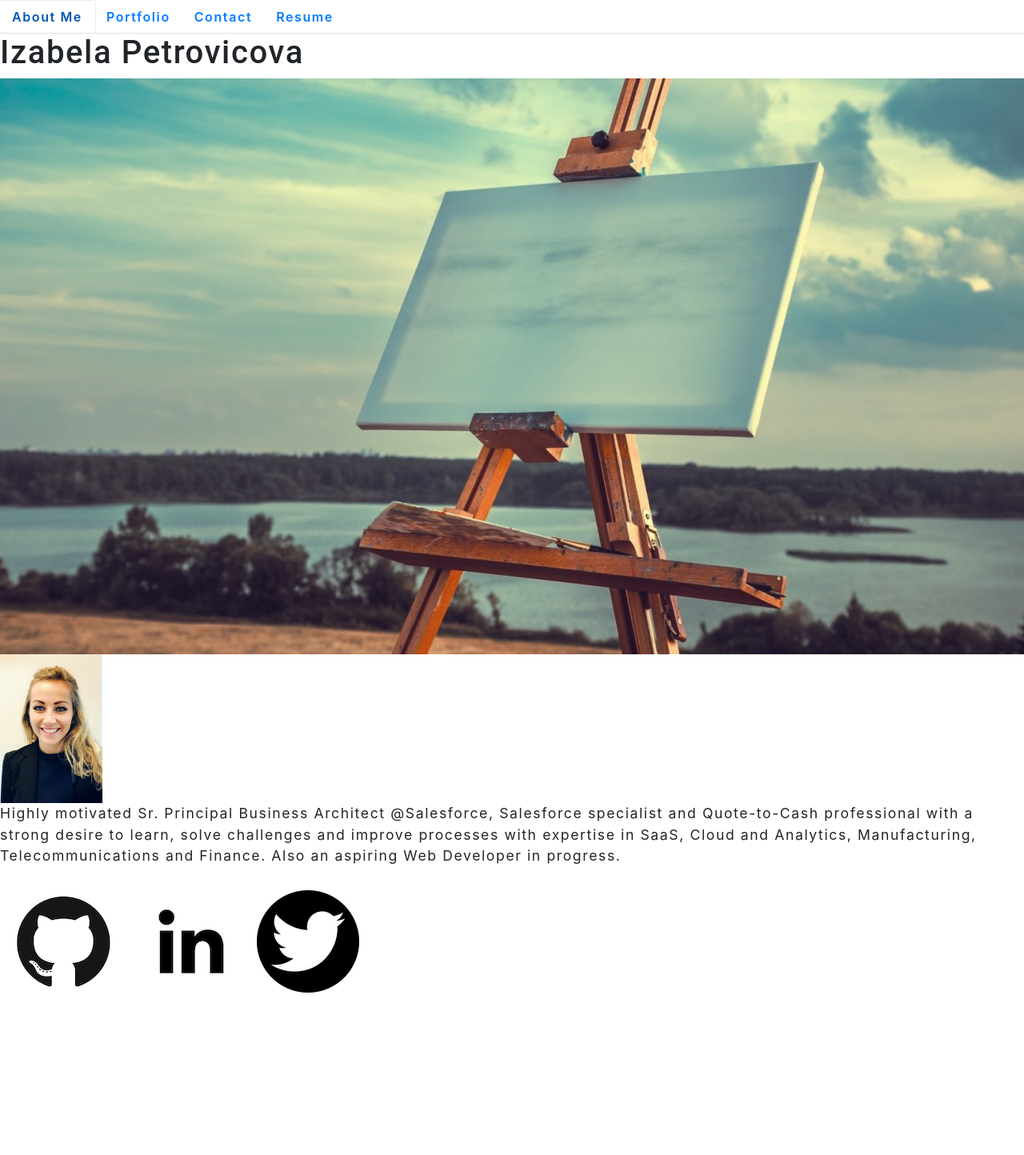
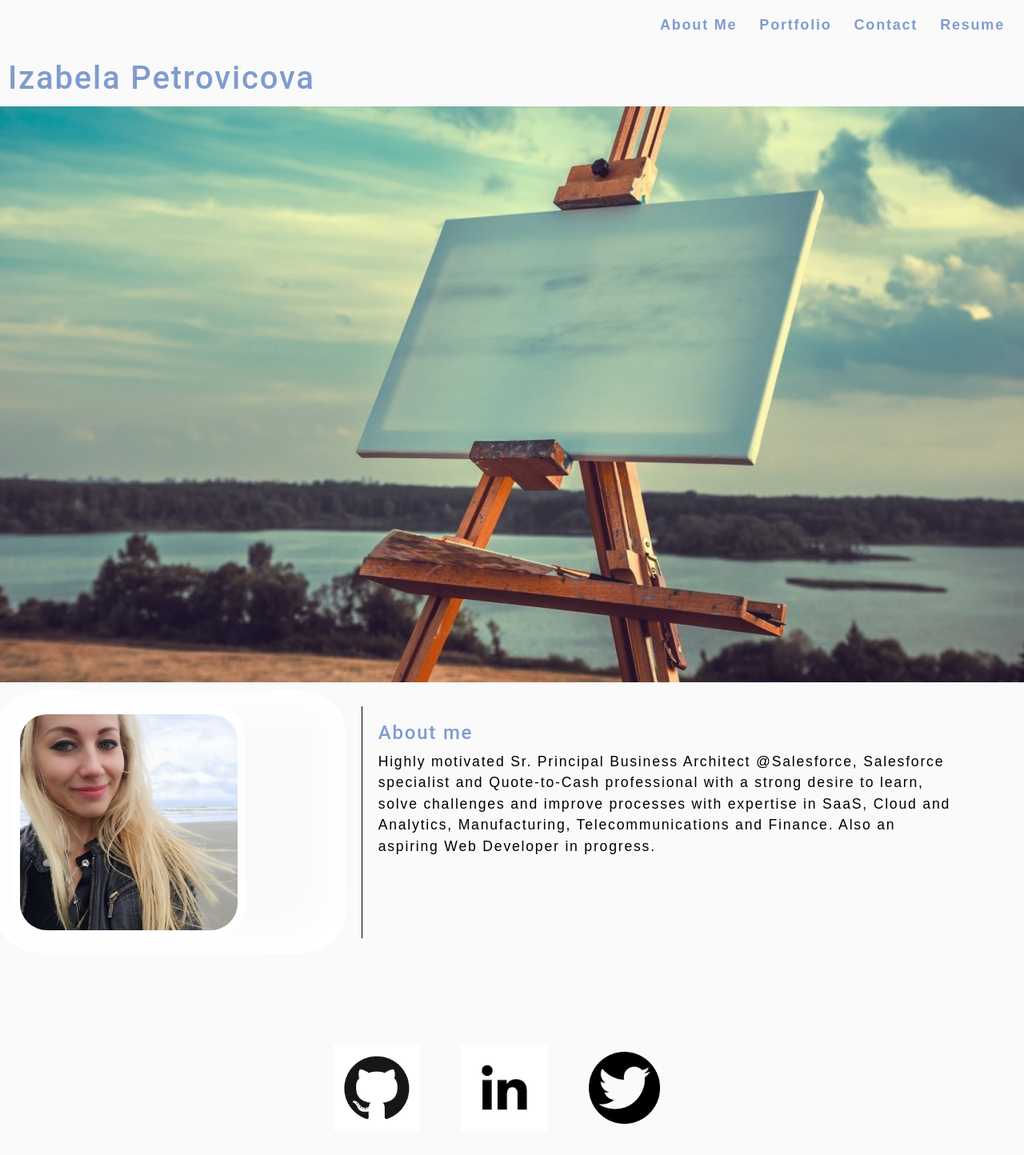
Before and after one commit to izabelacloud/React-Portfolio, a React (Create React App) app: page / in a window 1280 px wide. Shown: the top 1444 px of the page at 80% size. Before the commit the page ends 1255 px from the top, so only its background shows below. Built offline with nearby package versions, Linux system fonts and the light colour scheme.

Commit message:
updating the contact form

```diff
--- a/src/App.css
+++ b/src/App.css
@@ -1,39 +1,347 @@
+:root {
+  --primary: #809BCE;
+  --secondary: #95B8D1;
+  --tertiary: #B8E0D2;
+  --quaternary: #D6EADF;
+  --quinary: #EAC4D5;
+  --light: #fafafa;
+  --dark: #000000;
+  --darker: #111111;
 
-.App {
-  text-align: center;
+
 }
 
-.App-logo {
-  height: 40vmin;
-  pointer-events: none;
+* {
+  box-sizing: border-box;
 }
 
-@media (prefers-reduced-motion: no-preference) {
-  .App-logo {
-    animation: App-logo-spin infinite 20s linear;
-  }
+html,
+body {
+  min-height: 100%;
 }
 
-.App-header {
-  background-color: #282c34;
-  min-height: 100vh;
+body {
+  margin: 0;
+  padding: 0;
+  font-weight: 500;
+  line-height: 1.5;
+  font-size: 18px;
+  letter-spacing: .1em;
+  background: var(--light);
+  color: black;
+  font-family: sans-serif, 'Helvetica Neue';
+
+}
+
+h1,
+h2,
+h3,
+h4,
+h5,
+h6 {
+  font-family: 'Roboto', sans-serif;
+  font-weight: 500;
+  margin: 5px 10px;
+  line-height: 1.50;
+  color: var(--primary)
+}
+
+
+
+h2 {
+  font-size: 2rem;
+}
+
+h3 {
+  font-size: 1.75rem;
+}
+
+h4 {
+  font-size: 1.5rem;
+}
+
+h5 {
+  font-size: 1.25rem;
+}
+
+h6 {
+  font-size: 1rem;
+}
+
+p {
+  font-size: 1.1rem;
+  margin-top: 0;
+  margin: 5px 10px;
+}
+
+a {
+  color: var(--tertiary);
+  text-decoration: none;
+  font-weight: bold;
+}
+
+a:hover {
+  text-decoration: underline;
+}
+
+
+button {
+  font-size: 1rem;
+  text-decoration: none;
+  padding: 0.25rem 1rem;
+  border-radius: .5rem;
+  border: none;
+  outline: none;
+  cursor: pointer;
+  margin: 0 1px;
+  background-color: var(--secondary);
+}
+
+button:hover {
+  opacity: .8;
+}
+
+button[disabled] {
+  cursor: default;
+  opacity: .8;
+}
+
+
+/* span[role="img"] {
+  cursor: default;
+} */
+
+form {
+  width: 40%;
+}
+
+input {
+  font-size: 1rem;
+  padding: 0.25rem;
+  border: 1px solid var(--primary);
+  outline: none;
+  border-radius: 3px;
+  transition: box-shadow 0.2s;
+  width: 600px;
+}
+
+input:focus {
+  border: 1px solid var(--secondary);
+  box-shadow: 0 0 .25rem rgba(0, 0, 0, .5);
+}
+
+textarea {
+	width: 600px;
+	height: 120px;
+  padding: 5px;
+  border: 1px solid var(--primary);
+  border-radius: 3px;
+}
+
+.container {
+  width: 85%;
+  max-width: 1200px;
+  margin-left: auto;
+  margin-right: auto;
+}
+
+.flex-row {
   display: flex;
-  flex-direction: column;
+  flex-wrap: wrap;
+}
+
+.space-between {
+  justify-content: space-between;
+}
+
+.flex-end {
+  justify-content: flex-end;
+}
+
+/* .mx-1 {
+  margin-right: var(--spacing-one);
+  margin-left: var(--spacing-one);
+} */
+
+/* .mx-2 {
+  margin-right: var(--spacing-two);
+  margin-left: var(--spacing-two);
+}
+
+.my-1 {
+  margin-top: var(--spacing-one);
+  margin-bottom: var(--spacing-one);
+}
+
+.my-2 {
+  margin-top: var(--spacing-two);
+  margin-bottom: var(--spacing-two);
+}
+
+.my-5 {
+  margin-top: var(--spacing-five);
+  margin-bottom: var(--spacing-five);
+} */
+
+/* .px-1 {
+  padding-right: var(--spacing-one);
+  padding-left: var(--spacing-one);
+}
+
+.px-2 {
+  padding-right: var(--spacing-two);
+  padding-left: var(--spacing-two);
+}
+
+.py-1 {
+  padding-top: var(--spacing-one);
+  padding-bottom: var(--spacing-one);
+} */
+
+/* .py-2 {
+  padding-top: var(--spacing-two);
+  padding-bottom: var(--spacing-two);
+} */
+
+
+
+/* .img-thumbnail {
+  width: auto;
+  height: 300px;
+  margin-bottom: 50px;
+  cursor: pointer;
+} */
+
+/* img {
+  width: 70%;
+} */
+
+
+
+
+button {
+	background: var(--primary);
+	border: 0;
+	border-radius: 5px;
+	color: #fff;
+	cursor: pointer;
+	font-size: 16px;
+	font-weight: 600;
+	margin-bottom: 30px;
+  padding: 10px 15px;
+  width: 600px;
+}
+
+a {
+	border-radius: 5px;
+	color: var(--primary);
+	font-weight: 600;
+	padding: 2px 4px;
+	margin-left: -2px;
+	margin-right: -2px;
+
+}
+
+/**************** ip modifications **********************/
+
+.nav {
+  padding: 10px;
+  flex-direction: row;
+  justify-content: flex-end;
+}
+
+.navActive {
+  color: var(--primary);
+}
+
+.hero {
+  height: 50%;
+  width: 100%;
+}
+
+.ip-picture {
+  padding: 10px;
+  margin: 10px;
+  flex-direction: row;
+  justify-content: flex-start;
+  width: 70%;
+  border-radius: 15%;
+  box-shadow: 25px 25px 50px 0 white inset, -25px -25px 50px 0 white inset;
+}
+
+.ip-desc {
+  padding: 10px;
+  margin: 30px 10px;
+  flex-direction: row;
+  justify-content: flex-start;
+  border-left: 0.5px solid;
+
+
+}
+
+.col-6 {
+  max-width: 100%;
+  /* flex: 0 0 100% */
+}
+
+.footer {
+  padding: 50px;;
+  display: flex;
   align-items: center;
   justify-content: center;
-  font-size: calc(10px + 2vmin);
-  color: white;
+  margin: 50px;
 }
 
-.App-link {
-  color: #61dafb;
+.footer-img {
+  width: 70%;
 }
 
-@keyframes App-logo-spin {
-  from {
-    transform: rotate(0deg);
-  }
-  to {
-    transform: rotate(360deg);
-  }
+
+
+.card-container {
+  width: 100%;
+  display: flex;
+  align-items: center;
+  justify-content: center;
 }
+
+.card {
+  width: 70%;
+  text-align: center;
+  padding: 10px;
+  margin: 10px;
+  border-radius: 10%;
+  opacity: 0.7;
+
+}
+
+.card-img {
+  width: 100%;
+  border-radius:10%
+
+}
+
+.card:hover {
+  opacity: 1.0;
+  transition: ease-in;
+  background-color: var(--tertiary);
+  transition: width 2s, height 2s, transform 2s ease-in;
+
+}
+
+.project-list {
+  border-bottom: 1px solid;
+}
+
+.contact-container {
+  border-bottom: 1px solid;
+}
+
+.contact-form {
+  width: 100%;
+  display: flex;
+  align-items: left;
+  padding: 10px;
+  margin: 10px;
+  flex-direction: column;
+}
--- a/src/App.js
+++ b/src/App.js
@@ -1,7 +1,9 @@
 import React from "react";
 import Header from "./components/Header";
 import Footer from "./components/Footer";
-import 'bootstrap/dist/css/bootstrap.min.css';
+// import 'bootstrap/dist/css/bootstrap.min.css';
+// import './index.css'
+import './App.css'
 
 const App = () => {
 
--- a/src/components/Footer.js
+++ b/src/components/Footer.js
@@ -3,17 +3,17 @@ import 'bootstrap/dist/css/bootstrap.min.css';
 
 const Footer = () => (
     <>
-  <div>
+  <div className="footer">
     <a href="https://github.com/izabelacloud" target="_blank" rel="noopener noreferrer">
-        <img alt="Github" src={require("../assets/icons/github2.png")} />
+        <img alt="Github" className="footer-img" src={require("../assets/icons/github2.png")} />
     </a>
 
     <a href="https://www.linkedin.com/in/izabela-petrovicova-320b1620/" target="_blank" rel="noopener noreferrer">
-        <img alt="LinkedIn" src={require("../assets/icons/linkedin4.png")} />
+        <img alt="LinkedIn" className="footer-img" src={require("../assets/icons/linkedin4.png")} />
     </a>
 
     <a href="https://twitter.com/IPetrovicova" target="_blank" rel="noopener noreferrer">
-        <img alt="Twitter" src={require("../assets/icons/twitter3.png")} />
+        <img alt="Twitter" className="footer-img" src={require("../assets/icons/twitter3.png")} />
     </a>
   </div>
   </>
--- a/src/components/Navigation.js
+++ b/src/components/Navigation.js
@@ -1,12 +1,13 @@
 import React from 'react';
 import 'bootstrap/dist/css/bootstrap.min.css';
+
 
 function Navigation(props) {
   const tabs = ['About Me', 'Portfolio', 'Contact', 'Resume'];
   return (
-    <ul className="nav nav-tabs">
+    <ul className="nav navActive">
       {tabs.map(tab => (
-        <li className="nav-item" key={tab}>
+        <li className="" key={tab}>
           <a
             href={'#' + tab.toLowerCase()}
             onClick={() => props.handlePageChange(tab)}
--- a/src/components/Projects.js
+++ b/src/components/Projects.js
@@ -9,14 +9,13 @@ import 'bootstrap/dist/css/bootstrap.min.css';
 
 function ProjectCard(props) {
   return (
-    <div className="card">
-      <div className="img-container">
-            <img alt={props.name} src={props.image} />
-            <a href={props.github} target="_blank" rel="noopener noreferrer">Github</a>
-        <div>
-            <a href={props.deployedapp} target="_blank" rel="noopener noreferrer">Deployed Application</a>
-        </div>
-
+    <div className="card-container col-12">
+        <div className="card">
+        <img alt={props.name} src={props.image} className="card-img" />
+              <a href={props.github} target="_blank" rel="noopener noreferrer">Github</a>
+          <div>
+              <a href={props.deployedapp} target="_blank" rel="noopener noreferrer">Deployed Application</a>
+          </div>
       </div>
     </div>
   );
@@ -24,7 +23,7 @@ function ProjectCard(props) {
 
 
 function Wrapper(props) {
-  return <div className="wrapper">{props.children}</div>;
+  return <div className="">{props.children}</div>;
 }
 
 
@@ -50,7 +49,7 @@ function Projects() {
 
   return (
     <Wrapper>
-      <h1 className="title">Project List</h1>
+      <h1 className="project-list">Project List</h1>
 
         {projectsList.map((project) => (
         renderProject(project)
--- a/src/components/pages/About.js
+++ b/src/components/pages/About.js
@@ -1,16 +1,31 @@
 import React from "react";
-import coverImage from '../../assets/cover/cover-image.jpg'
-import userImage from '../../assets/ip.jpg'
+import coverImage from '../../assets/cover/cover-image.jpg';
+import userImage from '../../assets/ip2.jpg';
+import 'bootstrap/dist/css/bootstrap.min.css';
+
 
 function About() {
     return (
         <section className="">
             <h1 id="about">Izabela Petrovicova</h1>
-            <img src={coverImage} className="" style={{ width: "100%" }} alt="cover" />
-            <img src={userImage} className="" style={{ width: "10%" }} alt="izabelapetrovicova" />
-            <p>
-                Highly motivated Sr. Principal Business Architect @Salesforce, Salesforce specialist and Quote-to-Cash professional with a strong desire to learn, solve challenges and improve processes with expertise in SaaS, Cloud and Analytics, Manufacturing, Telecommunications and Finance. Also an aspiring Web Developer in progress.
-            </p>
+            <img src={coverImage} className="hero"  alt="cover" />
+
+            <div className="row">
+
+                <div className="col-4 ip-picture">
+                    <img src={userImage} className="ip-picture" alt="izabelapetrovicova" />
+                </div>
+
+                <div className="col-7 ip-desc">
+                    <h4>About me</h4>
+                    <p>
+                    Highly motivated Sr. Principal Business Architect @Salesforce, Salesforce specialist and Quote-to-Cash professional with a strong desire to learn, solve challenges and improve processes with expertise in SaaS, Cloud and Analytics, Manufacturing, Telecommunications and Finance. Also an aspiring Web Developer in progress.
+                    </p>
+                </div>
+
+
+            </div>
+
         </section>
     )
 }
--- a/src/index.css
+++ b/src/index.css
@@ -1,16 +1,17 @@
-main {
+/* main {
 	margin: 0 auto;
-	max-width: 90%;
+	max-width: 100%;
   padding: 50px 30px;
 }
 :root {
-  --primary: #8c54ff;
-  --secondary: #F3A847;
-  --tertiary: #B12704;
+  --primary: #809BCE;
+  --secondary: #95B8D1;
+  --tertiary: #B8E0D2;
+  --quaternary: #D6EADF;
+  --quinary: #EAC4D5;
   --light: #fafafa;
   --dark: #000000;
   --darker: #111111;
-  --error: rgb(228, 46, 1);
   --spacing-one: calc(1rem * 0.5);
   --spacing-two: calc(1rem);
   --spacing-five: calc(2.5rem);
@@ -33,7 +34,7 @@ body {
   line-height: 1.5;
   font-size: 18px;
   letter-spacing: .1em;
-  background: white;
+  background: var(--quaternary);
   color: black;
   font-family: sans-serif, 'Helvetica Neue';
 
@@ -145,17 +146,6 @@ input:focus {
   box-shadow: 0 0 .25rem rgba(0, 0, 0, .5);
 }
 
-li {
-  list-style: none;
-}
-
-nav a:hover {
-  text-decoration: none;
-}
-
-nav  li {
-  cursor: pointer;
-}
 
 textarea {
 	width: 600px;
@@ -254,6 +244,22 @@ button {
 	padding: 10px 15px;
 }
 
+.contact-form {
+  display: block;
+  width: 100%;
+  height: calc(1.5em + 0.75rem + 2px);
+  padding: 0.375rem 0.75rem;
+  font-size: 1rem;
+  font-weight: 400;
+  line-height: 1.5;
+  color: #495057;
+  background-color: #fff;
+  background-clip: padding-box;
+  border: 1px solid #ced4da;
+  border-radius: 0.25rem;
+  transition: border-color 0.15s ease-in-out, box-shadow 0.15s ease-in-out;
+}
+
 a {
 	border-radius: 5px;
 	color: var(--primary);
@@ -266,4 +272,4 @@ a {
 
 .navActive {
   color: var(--secondary);
-}
+} */
```
Also changed, not shown: src/components/pages/Contact.js (+14 -6 lines), src/assets/ip2.jpg (added).
